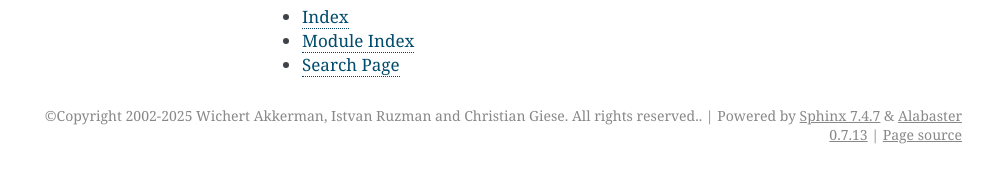
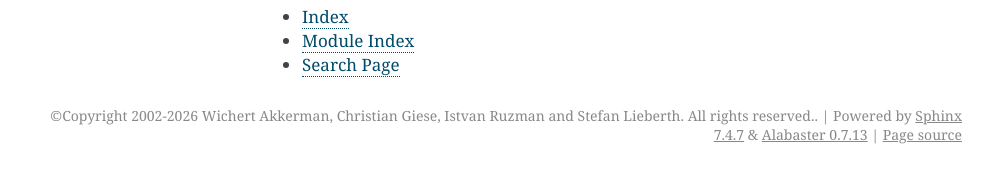
Before and after one commit to pyradius/pyrad, a Sphinx documentation site: the page built from docs/source/index.rst, in a window 1280 px wide. Shown: the part 1469-1640 px from the top of the page, without its empty margins (148-1141 px from the left). Built offline with Sphinx 7.4.7, drawn with Linux system fonts in a browser that asks for light colours.

```diff
--- a/docs/source/conf.py
+++ b/docs/source/conf.py
@@ -49,8 +49,8 @@
 
 # General information about the project.
 project = u'pyrad'
-copyright = u'Copyright 2002-2025 Wichert Akkerman, Istvan Ruzman and Christian Giese. All rights reserved.'
-author = u'Christian Giese <gic@gicnet.de> and Istvan Ruzman <istvan@ruzman.eu>'
+copyright = u'Copyright 2002-2026 Wichert Akkerman, Christian Giese, Istvan Ruzman and Stefan Lieberth. All rights reserved.'
+author = u'Christian Giese <gic@gicnet.de>, Istvan Ruzman <istvan@ruzman.eu> and Stefan Lieberth <stefan@lieberth.net>'
 
 # The version info for the project you're documenting, acts as replacement for
 # |version| and |release|, also used in various other places throughout the
--- a/pyrad/__init__.py
+++ b/pyrad/__init__.py
@@ -38,9 +38,9 @@
 
 __docformat__ = 'epytext en'
 
-__author__ = 'Christian Giese <developer@gicnet.de>'
+__author__ = 'Christian Giese <gic@gicnet.de>, Istvan Ruzman <istvan@ruzman.eu> and Stefan Lieberth <stefan@lieberth.net>'
 __url__ = 'http://pyrad.readthedocs.io/en/latest/?badge=latest'
-__copyright__ = 'Copyright 2002-2025 Wichert Akkerman, Istvan Ruzman, Christian Giese And Stefan Lieberth. All rights reserved.'
-__version__ = '2.5.4'
+__copyright__ = 'Copyright 2002-2026 Wichert Akkerman, Christian Giese, Istvan Ruzman and Stefan Lieberth. All rights reserved.'
+__version__ = '2.5.0'
 
 __all__ = ['client', 'dictionary', 'packet', 'server', 'tools', 'dictfile']
```
Also changed, not shown: 1 other file.
